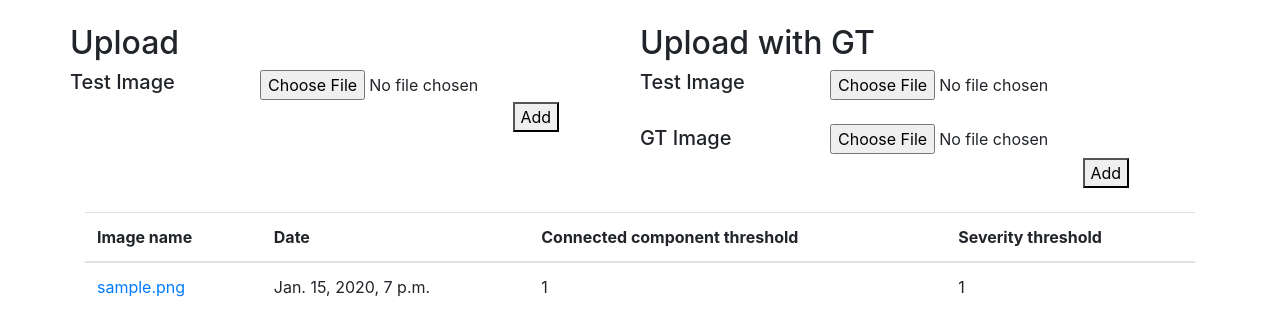
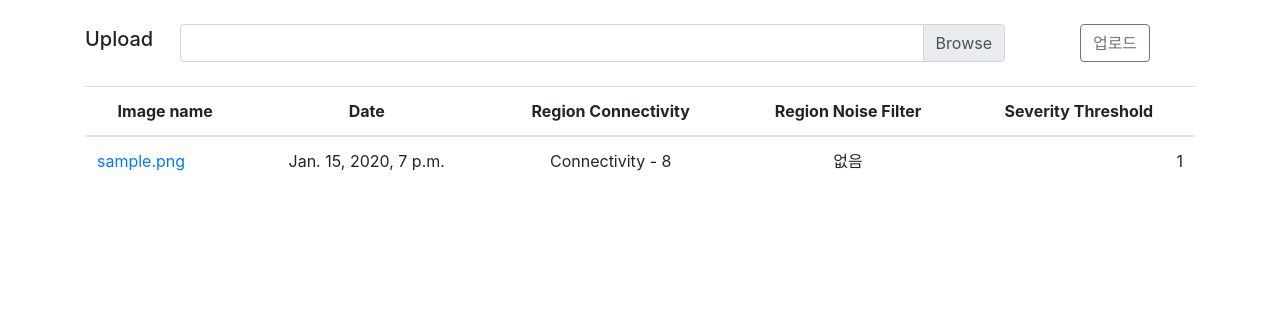
Before and after one commit to JinhaSong/crack-viewer, a Django app: page / in a window 1280 px wide. Shown: the part 56-392 px from the top of the page. Run offline with Django 3.2, Linux system fonts and the light colour scheme; tables that the repository leaves empty hold one stand-in row (values such as "Sample post"); some libraries are stand-ins or nearby versions.

Commit message:
UI 수정 및 URL model 추가

```diff
--- a/CrackViewer/admin.py
+++ b/CrackViewer/admin.py
@@ -10,4 +10,4 @@ admin.site.register(ClsResultModel)
 admin.site.register(SegResultModel)
 admin.site.register(SegGTModel)
 admin.site.register(RegionResultModel)
-admin.site.register(RegionPositionModel)
+admin.site.register(AnalysisURL)
--- a/CrackViewer/models.py
+++ b/CrackViewer/models.py
@@ -10,8 +10,9 @@ class ImageModel(models.Model):
     image = models.ImageField(upload_to=filename.default)
     seg_gt_image = models.ImageField(upload_to=filename.default, null=True)
     token = models.AutoField(primary_key=True)
-    cc_th = models.IntegerField(default=0)
-    severity_th = models.IntegerField(default=0)
+    region_connectivity = models.IntegerField(default=0)
+    region_noise_filter = models.IntegerField(default=0)
+    severity_threshold = models.IntegerField(default=0)
     uploaded_date = models.DateTimeField(auto_now_add=True)
 
 class ClsResultModel(models.Model):
@@ -53,3 +54,7 @@ class RegionPositionModel(models.Model):
     y = models.FloatField(null=True, unique=False)
     w = models.FloatField(null=True, unique=False)
     h = models.FloatField(null=True, unique=False)
+
+class AnalysisURL(models.Model):
+    server_name = models.TextField()
+    url = models.TextField(null=True, unique=False)
--- a/CrackViewer/views.py
+++ b/CrackViewer/views.py
@@ -8,10 +8,7 @@ from django.views.decorators.csrf import csrf_exempt
 from .forms import ImageGTUploadForm, ImageUploadForm
 from .models import *
 from .utils.AnalysisRequest import AnalysisRequest
-from CrackSite import settings
 
-from PIL import Image
-from io import BytesIO, StringIO
 import json, os, base64
 from CrackViewer.utils.segImagePostProcess import *
 
@@ -44,9 +41,23 @@ def upload_without_gt(request) :
 
 
 def image_list(request) :
-    image_model = ImageModel.objects.all().order_by('-pk')[:10]
+    image_models = ImageModel.objects.all().order_by('-pk')
 
-    return render(request, 'imagelist.html', {'images' : image_model})
+    region_connectivity = []
+    region_noise_filter = []
+    severity_threshold = []
+
+    for image_model in image_models :
+        region_connectivity.append(image_model.region_connectivity)
+        region_connectivity.append(image_model.region_noise_filter)
+        region_connectivity.append(image_model.severity_threshold)
+
+    return render(request, 'imagelist.html', {
+        'images' : image_models,
+        'region_connectivitys': region_connectivity,
+        'region_noise_filters': region_noise_filter,
+        'severity_thresholds': severity_threshold,
+    })
 
 def image_detail(request, image_pk) :
     image = ImageModel.objects.filter(pk=image_pk)
@@ -164,6 +175,7 @@ def analysis(request) :
         prev_seg_results = SegResultModel.objects.filter(image__pk=request.POST['image_pk'])
         prev_region_results = RegionResultModel.objects.filter(image__pk=request.POST['image_pk'])
         prev_region_positions = RegionPositionModel.objects.filter(region_model=prev_region_results)
+        url = AnalysisURL.objects.filter(server_name="crack")
 
         for result in prev_cls_results :
             result.delete()
@@ -188,8 +200,15 @@ def analysis(request) :
         region_connectivity = int(request.POST['region_connectivity'])
         region_noise_filter = int(request.POST['region_noise_filter'])
         severity_threshold = int(request.POST['severity_threshold'])
+
+
+        image.region_connectivity = region_connectivity
+        image.region_noise_filter = region_noise_filter
+        image.severity_threshold = severity_threshold
+        image.save()
+
         analysis_request.set_request_attr(
-            url='http://mltwins.sogang.ac.kr:8000/analyzer/',
+            url=url[0].url,
             image=b_image, modules='crack',
             region_connectivity=region_connectivity,
             region_noise_filter=region_noise_filter,
--- a/templates/imagelist.html
+++ b/templates/imagelist.html
@@ -14,89 +14,60 @@
 {% block content %}
     <div class="container">
         <br>
-        <div class="row">
-            <div class="col-lg-6">
-                <form method="POST" action="{% url 'upload_without_gt' %}" id="add_form_" enctype="multipart/form-data">
+            <form method="POST" action="{% url 'upload_without_gt' %}" id="add_form" enctype="multipart/form-data">
                 {{ form.as_p }}
                 {% csrf_token %}
                 <div class="row">
-                        <h2>Upload</h2>
+                <div class="col-lg-1 align-self-center" style="text-align: center">
+                    <h5>Upload</h5>
                 </div>
-                    <div class="row">
-                        <div class="col-lg-4">
-                            <div class="row">
-                                <h5>Test Image</h5>
+                <div class="col-lg-9 align-self-center">
+                    <label class="custom-file" id="customFile">
+                        <input type="file" class="custom-file-input"  name="image">
+                        <span class="custom-file-label" for="customFile" id="label_filename"></span>
+                    </label>
                 </div>
-                        </div>
-                        <div class="col-lg-8">
-                            <div class="row">
-                                <input type="file" name="image"/>
-                            </div>
-                        </div>
-                    </div>
-                    <div class="row">
-                        <div class="col-lg-9">
-                        </div>
-                        <div class="col-lg-3">
-                            <button type="submit" form="add_form_">Add</button>
+                <div class="col-lg-2 align-self-center" style="text-align: center">
+                    <button class="btn btn-outline-secondary" type="submit" form="add_form">업로드</button>
                 </div>
                 </div>
             </form>
-            </div>
-            <div class="col-lg-6">
-                <form method="POST" action="{% url 'upload' %}" id="add_form" enctype="multipart/form-data">
-                    {{ form.as_p }}
-                    {% csrf_token %}
-                    <div class="row">
-                        <h2>Upload with GT</h2>
-                    </div>
-                    <div class="row">
-                        <div class="col-lg-4">
-                            <div class="row">
-                                <h5>Test Image</h5>
-                            </div>
-                            <br>
-                            <div class="row">
-                                <h5>GT Image</h5>
-                            </div>
-                        </div>
-                        <div class="col-lg-8">
-                            <div class="row">
-                                <input type="file" name="image" id="image" />
-                            </div>
-                            <br>
-                            <div class="row">
-                                <input type="file" name="seg_gt_image" id="seg_gt_image" />
-                            </div>
-                        </div>
-                    </div>
-                    <div class="row">
-                        <div class="col-lg-9">
-                        </div>
-                        <div class="col-lg-3">
-                            <button type="submit" form="add_form">Add</button>
-                        </div>
-                    </div>
-                </form>
-            </div>
-        </div>
         <br>
         <table class="table table-hover">
             <thead>
                 <tr>
-                    <th> Image name </th>
-                    <th> Date </th>
-                    <th> Connected component threshold </th>
-                    <th> Severity threshold </th>
+                    <th style="text-align: center; vertical-align: middle;"> Image name </th>
+                    <th style="text-align: center; vertical-align: middle;"> Date </th>
+                    <th style="text-align: center; vertical-align: middle;"> Region Connectivity </th>
+                    <th style="text-align: center; vertical-align: middle;"> Region Noise Filter </th>
+                    <th style="text-align: center; vertical-align: middle;"> Severity Threshold </th>
                 </tr>
             </thead>
             <tbody>
             {% for image in images %}
                 <tr>
                     <td> <a href="{% url 'imagedetail' image.pk %}">{{image.image}}</a> </td>
-                    <td> {{image.uploaded_date}} </td>
-                    <td> {{image.cc_th}} </td>
-                    <td> {{image.severity_th}} </td>
+                    <td style="text-align: center;"> {{image.uploaded_date}} </td>
+                    {% if image.region_connectivity == 0 %}
+                        <td style="text-align: center;"> Connectivity - 4 </td>
+                    {% endif %}
+                    {% if image.region_connectivity == 1 %}
+                        <td style="text-align: center;"> Connectivity - 8 </td>
+                    {% endif %}
+
+                    {% if image.region_noise_filter == 1 %}
+                        <td style="text-align: center;"> 없음 </td>
+                    {% endif %}
+                    {% if image.region_noise_filter == 2 %}
+                        <td style="text-align: center;"> 구멍 채우기 </td>
+                    {% endif %}
+                    {% if image.region_noise_filter == 3 %}
+                        <td style="text-align: center;"> 모서리 자르기 </td>
+                    {% endif %}
+                    {% if image.region_noise_filter == 0 %}
+                        <td style="text-align: center;"> 모서리 자르기 및 구멍 채우기 </td>
+                    {% endif %}
+                    <td style="text-align: right;"> {{image.severity_threshold}} </td>
                 </tr>
             {% endfor %}
             </tbody>
@@ -105,7 +76,12 @@
 {% endblock content %}
 
 {% block jquery %}
-
+<script>
+$("#customFile").on("change", function() {
+  var fileName = $(this).val().split("\\").pop();
+  $(this).siblings("#label_filename").addClass("selected").html(fileName);
+});
+</script>
 {% endblock jquery %}
 
 {% block footer %}
```
Also changed, not shown: templates/imagedetail.html (+23 -11 lines). Lines whose indentation alone changed are shown as unchanged.
